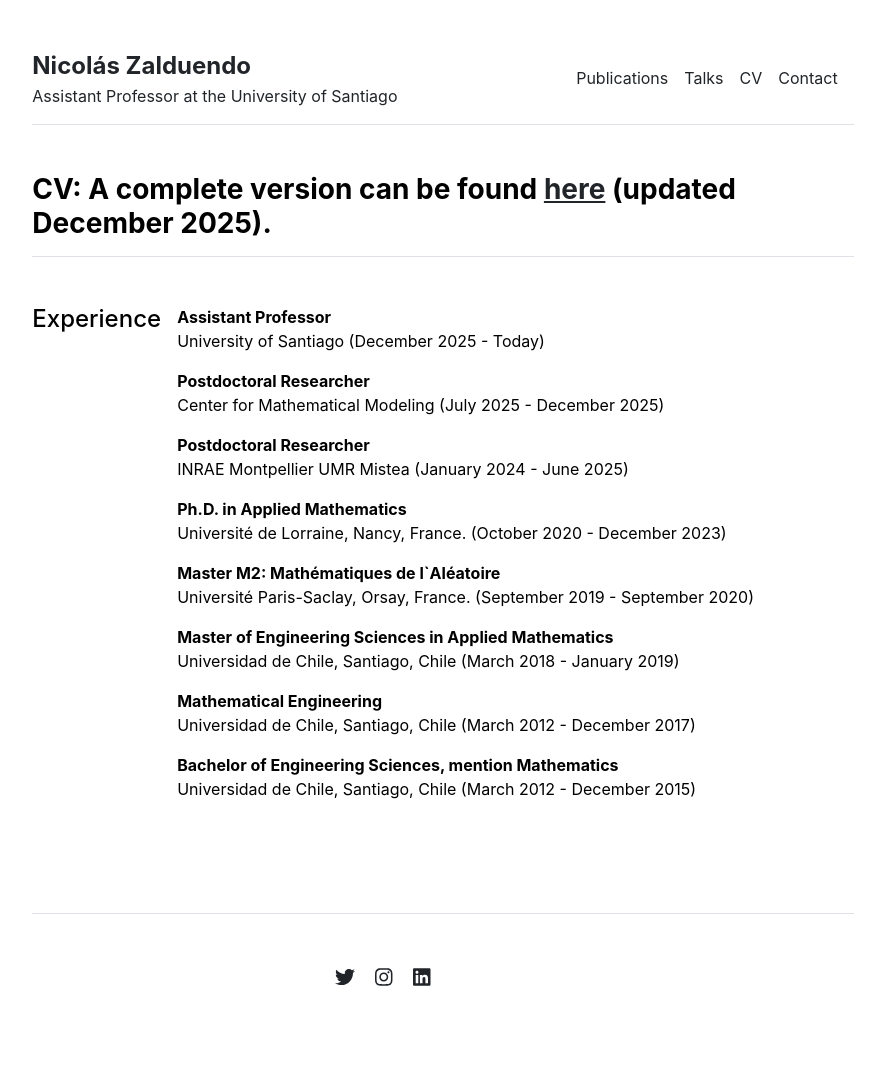
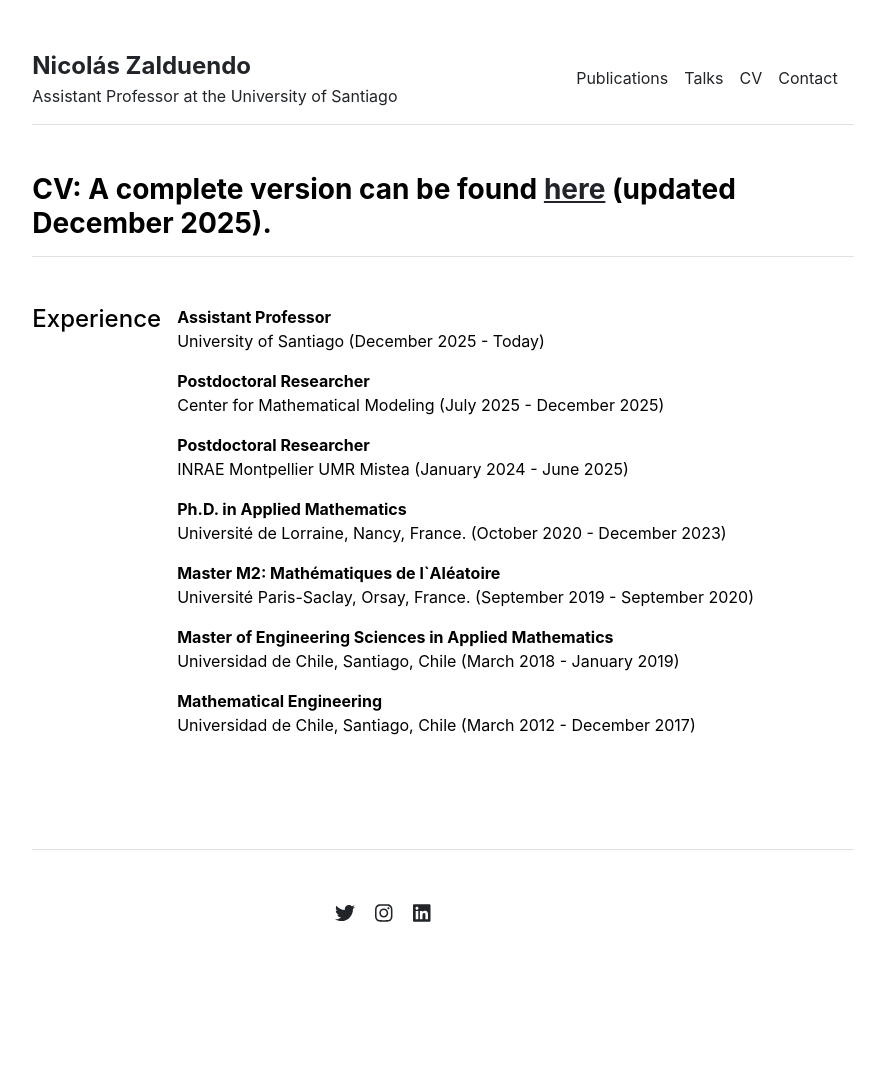
Before and after one commit to nzalduendo/nzalduendo.github.io, a Jekyll site: the page built from cv.md, in a window 1280 px wide. Shown: the whole page, without its empty margins (197-1082 px from the left). Built offline with Jekyll 4.4.1, drawn with Linux system fonts in a browser that asks for light colours; after the commit the page ends 1024 px from its top, so only the background shows below that.

Commit message:
Update education.yml

```diff
--- a/_data/cv/education.yml
+++ b/_data/cv/education.yml
@@ -18,6 +18,3 @@
 
 - title: 'Mathematical Engineering'
   description: 'Universidad de Chile, Santiago, Chile (March 2012 - December 2017)'
-
-- title: 'Bachelor of Engineering Sciences, mention Mathematics'
-  description: 'Universidad de Chile, Santiago, Chile (March 2012 - December 2015)'
```
